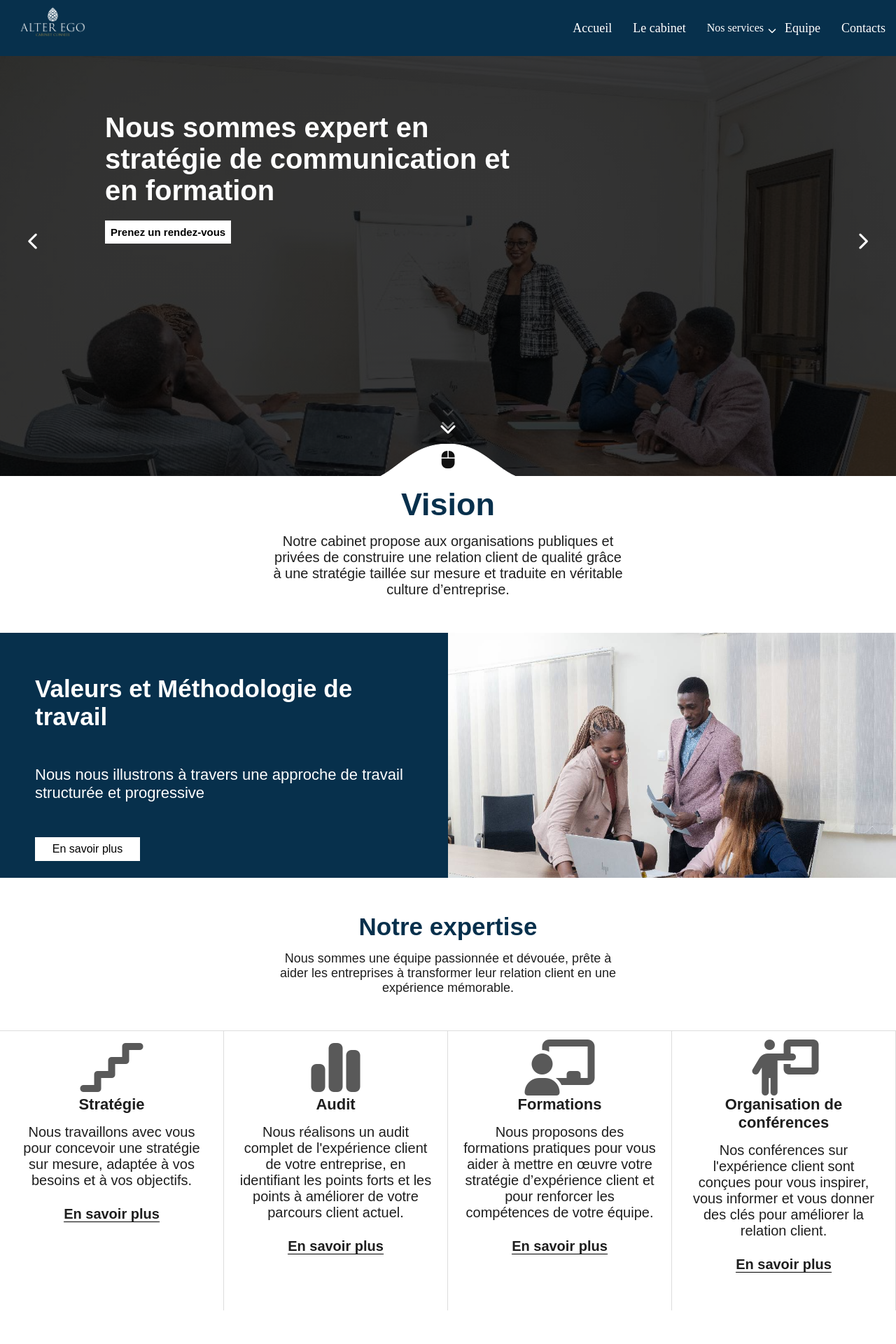
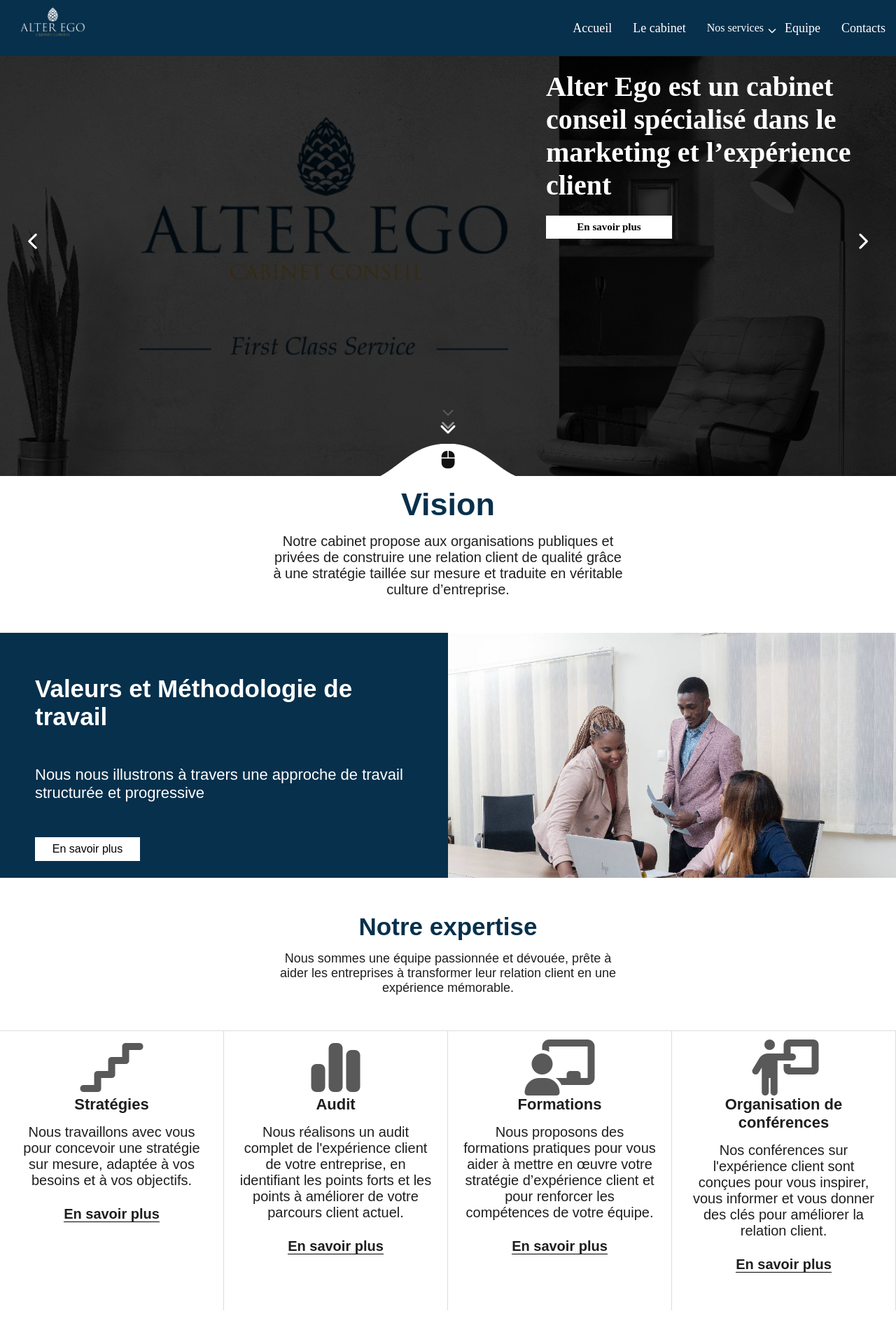
Before and after one commit to Barou93/CabinetAlterEgo, a React (Vite) app: page / in a window 1280 px wide. Shown: the top 1920 px of the page at 70% size. Built offline with nearby package versions, Linux system fonts and the light colour scheme; a web font is replaced by a local one.

Commit message:
update site web

```diff
--- a/src/Components/Slider.jsx
+++ b/src/Components/Slider.jsx
@@ -8,18 +8,18 @@
   const [index, setIndex] = useState(0);
   const [translate, setTranslate] = useState(0);
 
-  useEffect(() => {
-    const interval = setInterval(() => {
-      if (index === SliderImg.length - 1) {
-        setIndex(0);
-        setTranslate(0);
-      } else {
-        setIndex(index + 1);
-        setTranslate(translate - 100);
-      }
-    }, 2500);
-    return () => clearInterval(interval);
-  }, [index, translate]);
+  // useEffect(() => {
+  //   const interval = setInterval(() => {
+  //     if (index === SliderImg.length - 1) {
+  //       setIndex(0);
+  //       setTranslate(0);
+  //     } else {
+  //       setIndex(index + 1);
+  //       setTranslate(translate - 100);
+  //     }
+  //   }, 2500);
+  //   return () => clearInterval(interval);
+  // }, [index, translate]);
   const moveRight = () => {
     if (index === SliderImg.length - 1) {
       setIndex(0);
@@ -58,7 +58,7 @@
                 >
                   <div className={slide.class}>
                     <p className="slide__title">{slide.title}</p>
-                    <Link to="/le-cabinet" className="slide__cta-btn">
+                    <Link to={slide.path} className="slide__cta-btn">
                       {slide.cta}
                     </Link>
                   </div>
--- a/src/Components/SliderImg.jsx
+++ b/src/Components/SliderImg.jsx
@@ -13,23 +13,21 @@
     title:
       "Alter Ego est un cabinet conseil spécialisé dans le marketing et l’expérience client",
     cta: "En savoir plus",
+    path: "/le-cabinet",
   },
   {
     class: "slide__content",
     img: slide1,
     title:
       "Une équipe de spécialistes de la communication et des médias à votre écoute",
-    cta: "Parler à un conseiller",
+    cta: "Découvrez notre équipe",
+    path: "/notre-equipe",
   },
   {
     class: "slide__content new-top",
     img: slide2,
     title: "Nous sommes expert en stratégie de communication et en formation",
     cta: "Prenez un rendez-vous",
+    path: "/contacts",
   },
 ];
-/**
- * position: absolute;
-    top: 20px;
-    right: 0px;
-    max-width: 500px; */
--- a/src/Pages/Home/index.jsx
+++ b/src/Pages/Home/index.jsx
@@ -54,13 +54,13 @@
             <div className="home__expertise__values">
               <i className="fa-solid fa-stairs icon"></i>
               <hgroup>
-                <h2>Stratégie</h2>
+                <h2>Stratégies</h2>
                 <h3>
                   Nous travaillons avec vous pour concevoir une stratégie sur
                   mesure, adaptée à vos besoins et à vos objectifs.
                 </h3>
               </hgroup>
-              <Link className="btn-cta" to="/communication">
+              <Link className="btn-cta" to="/strategies">
                 En savoir plus
               </Link>
             </div>
--- a/src/style/components/_slider.scss
+++ b/src/style/components/_slider.scss
@@ -60,7 +60,7 @@
     max-width: 600px;
     font-family: $secondaryfont;
     @include mobile-first {
-      top: 55%;
+      top: 15%;
       text-align: center;
       left: 0;
     }
@@ -164,7 +164,7 @@
   right: 0px;
   max-width: 500px;
   @include mobile-first {
-    top: 45%;
+    top: 12%;
 
     max-width: 420px;
     right: auto;
```
Also changed, not shown: 1 other file (tests, documents, lock files or other folders).
